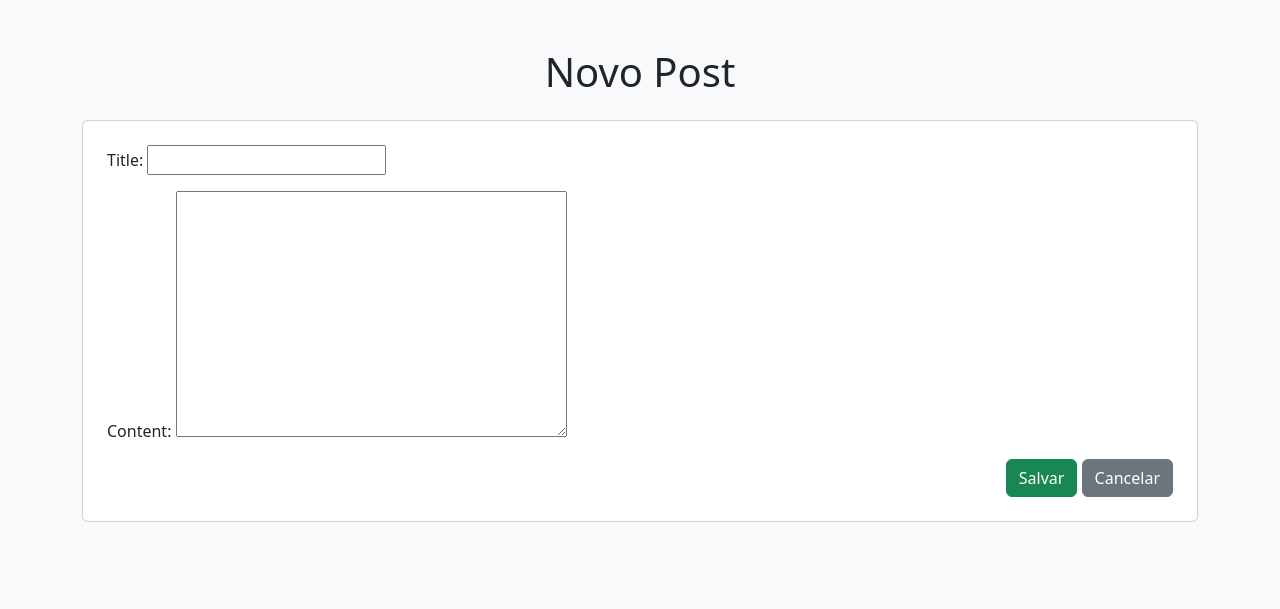
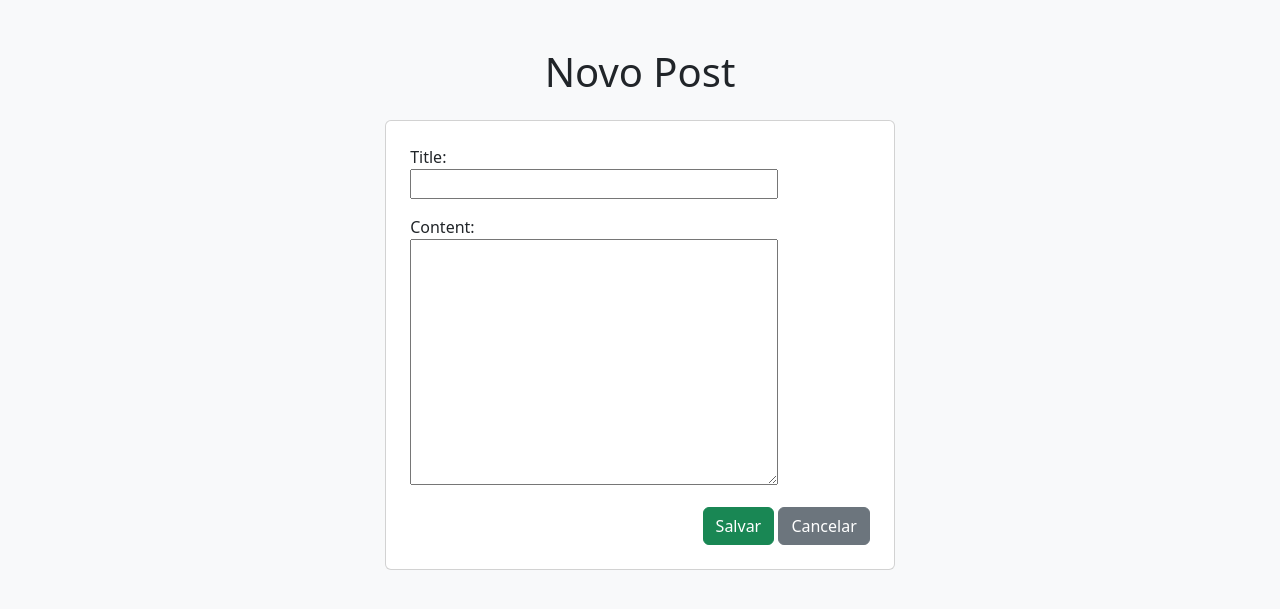
Before and after one commit to Igoreduardobraga/TP1-ES2, a Django app: page /post/new/ in a window 1280 px wide. Shown: the top 609 px of the page. Run offline with Django 5.2, Linux system fonts and the light colour scheme; a user stored in the database is signed in.

Commit message:
feature: change system design

```diff
--- /dev/null
+++ b/blog_project/blog/static/css/post_edit.css
@@ -0,0 +1,17 @@
+p {
+    margin-right: 20%;
+}
+
+#id_content{
+    width: 100%;
+}
+
+#id_title{
+    width: 100%;
+}
+
+.card {
+    margin: auto;
+    width: fit-content;
+    padding: 0 auto;
+}
--- /dev/null
+++ b/blog_project/blog/static/css/post_list.css
@@ -0,0 +1,3 @@
+.add_post{
+    margin-bottom: 2%;
+}
--- a/blog_project/blog/templates/blog/post_edit.html
+++ b/blog_project/blog/templates/blog/post_edit.html
@@ -1,7 +1,9 @@
+{% load static %}
 <!DOCTYPE html>
 <html>
 <head>
     <title>Criar/Editar Post</title>
+    <link rel="stylesheet" href="{% static 'css/post_edit.css' %}?v=1" />
     <link href="https://cdn.jsdelivr.net/npm/bootstrap@5.3.0-alpha1/dist/css/bootstrap.min.css" rel="stylesheet">
 </head>
 <body class="bg-light">
```
Also changed, not shown: blog_project/blog/templates/blog/post_list.html (+17 -7 lines), blog_project/db.sqlite3.
